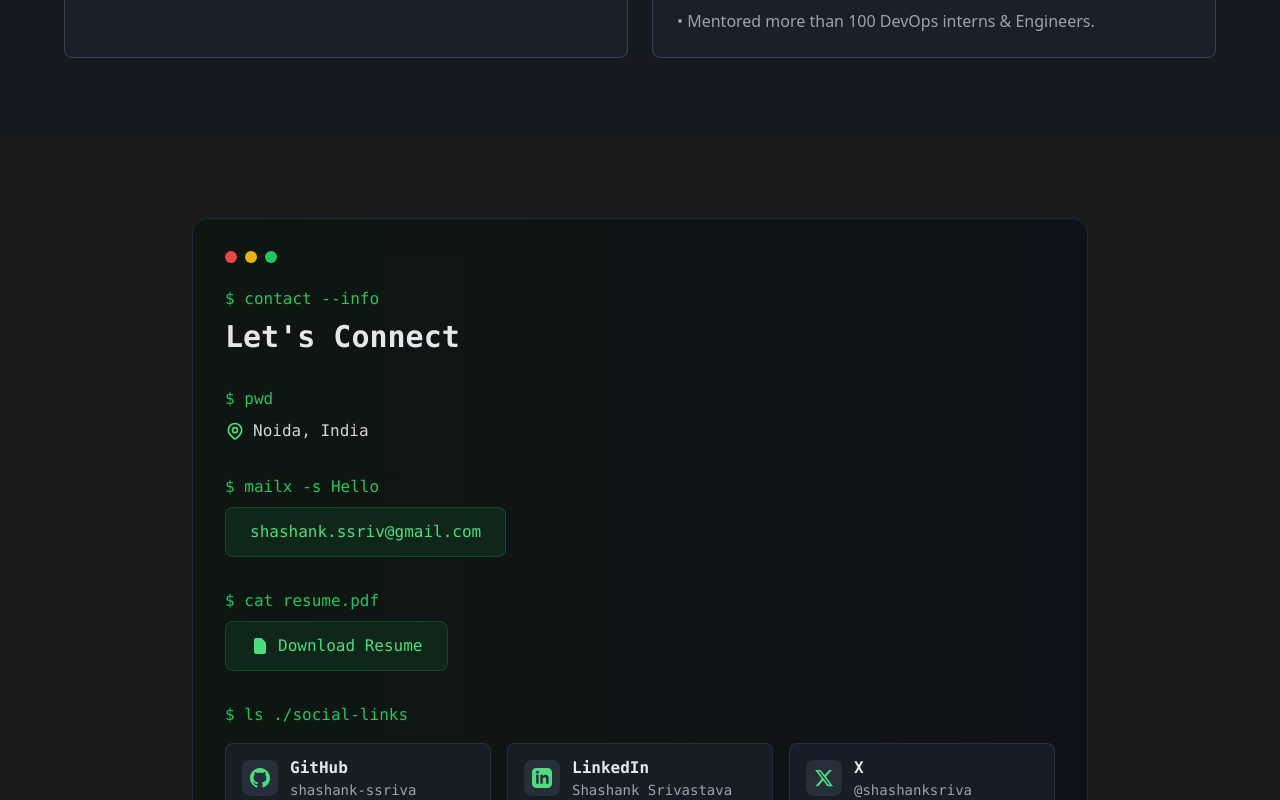
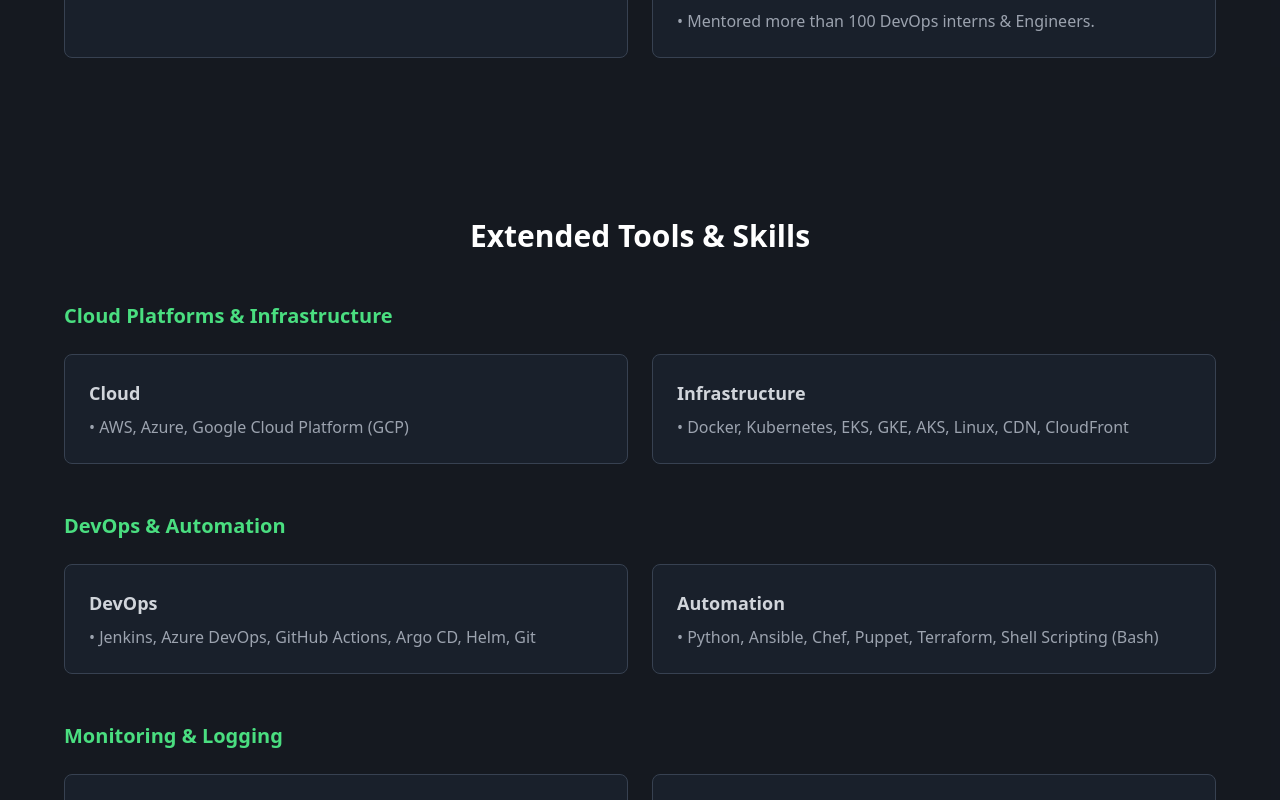
Before and after one commit to shashank-ssriva/my-portfolio, a Next.js app: page / in a window 1280 px wide. Shown: the part 4760-5560 px from the top of the page. Built offline with nearby package versions, Linux system fonts and the light colour scheme.

Commit message:
Update page.tsx

```diff
--- a/app/page.tsx
+++ b/app/page.tsx
@@ -5,6 +5,7 @@
 import SystemArchitecture from './components/SystemArchitecture';
 import TechnicalMetrics from './components/TechnicalMetrics';
 import ContactSection from './components/ContactSection';
+import Skills from './components/Skills';
 
 export default function BackendPortfolio() {
 	return (
@@ -13,6 +14,7 @@
 			<Experience />
 			<SystemArchitecture />
 			<TechnicalMetrics />
+			<Skills />
 			<ContactSection />
 		</main>
 	);
```
